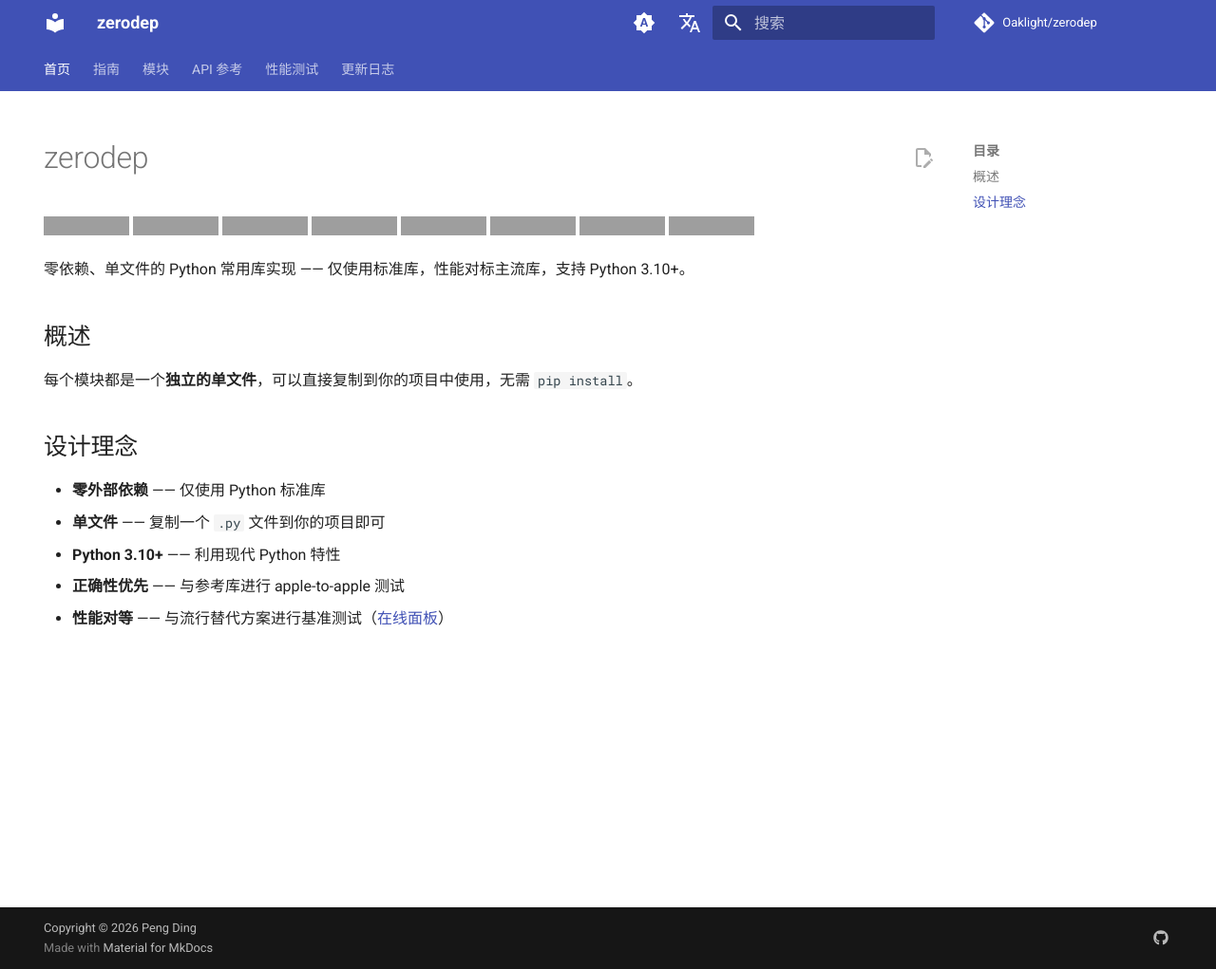
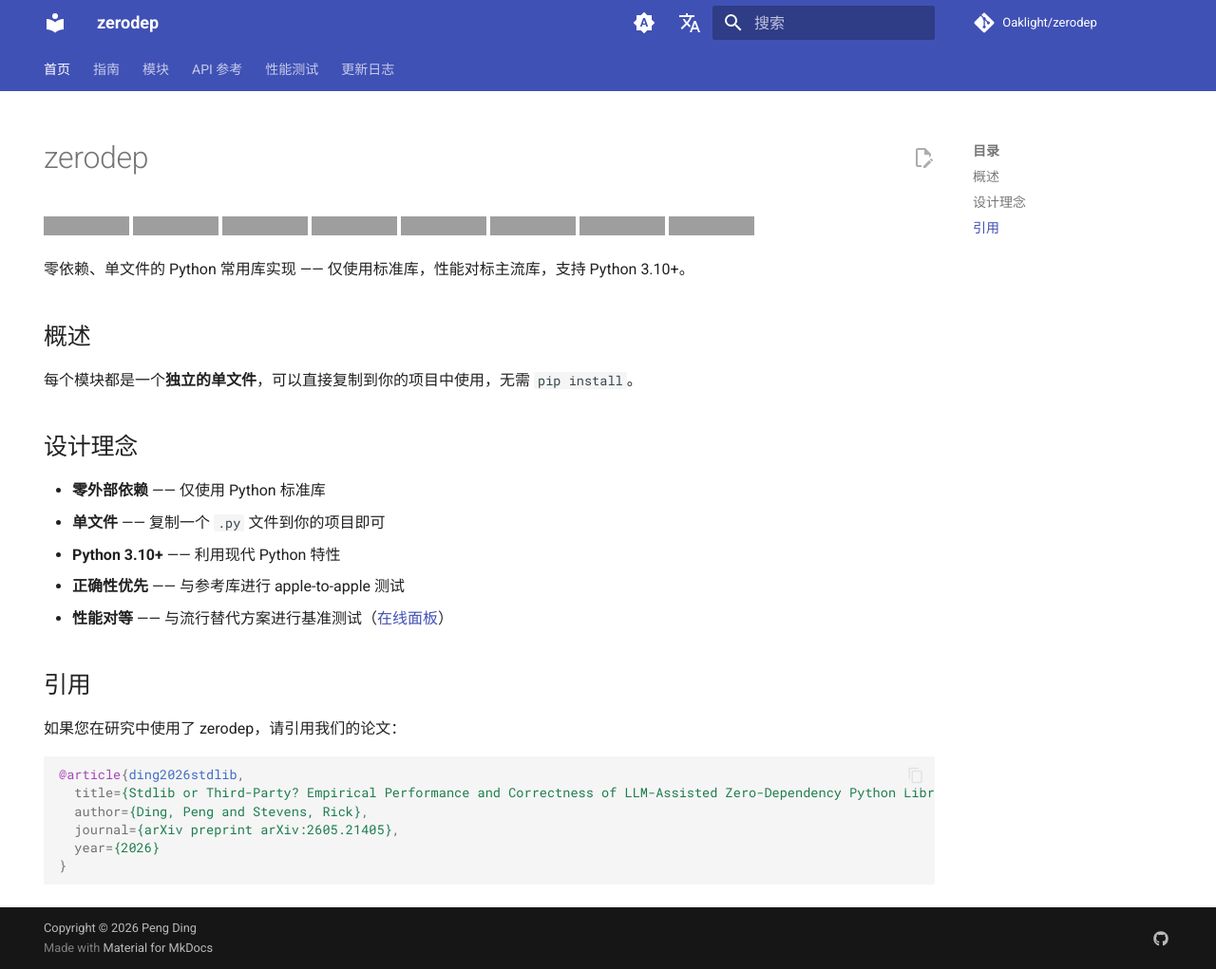
Before and after one commit to Oaklight/zerodep, an MkDocs documentation site: the page built from docs/index.md, in a window 1280 px wide and 1021 px high, cut to the strip 0-1021 px from the top of the window. Shown: the whole strip at 95% size. Built offline with MkDocs 1.6.1 and Material for MkDocs 9.7.7, drawn with Linux system fonts in a browser that asks for light colours; comment, search, counter and statistics services are not loaded; grey boxes are pictures that could not be loaded.

Commit message:
Add citation BibTeX

````diff
--- a/docs/index.md
+++ b/docs/index.md
@@ -28,3 +28,16 @@
 - **Python 3.10+** —— 利用现代 Python 特性
 - **正确性优先** —— 与参考库进行 apple-to-apple 测试
 - **性能对等** —— 与流行替代方案进行基准测试（[在线面板](https://oaklight.github.io/zerodep/dev/bench)）
+
+## 引用
+
+如果您在研究中使用了 zerodep，请引用我们的论文：
+
+```bibtex
+@article{ding2026stdlib,
+  title={Stdlib or Third-Party? Empirical Performance and Correctness of LLM-Assisted Zero-Dependency Python Libraries},
+  author={Ding, Peng and Stevens, Rick},
+  journal={arXiv preprint arXiv:2605.21405},
+  year={2026}
+}
+```
````
